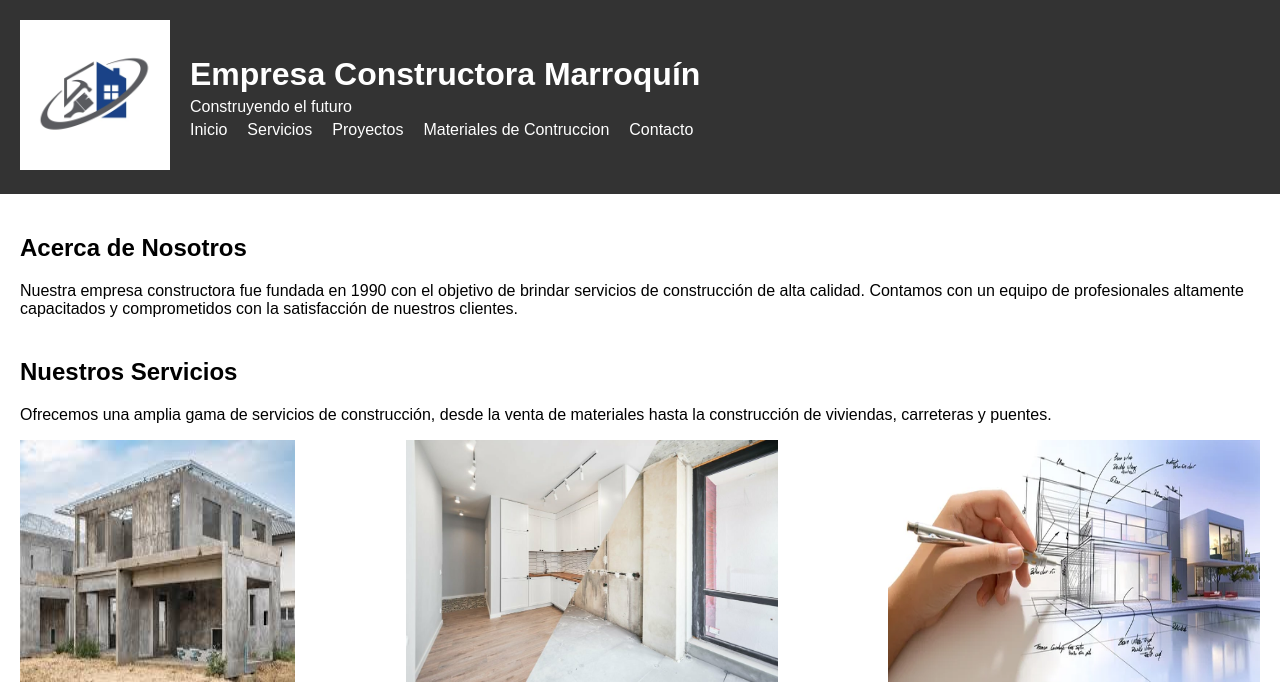
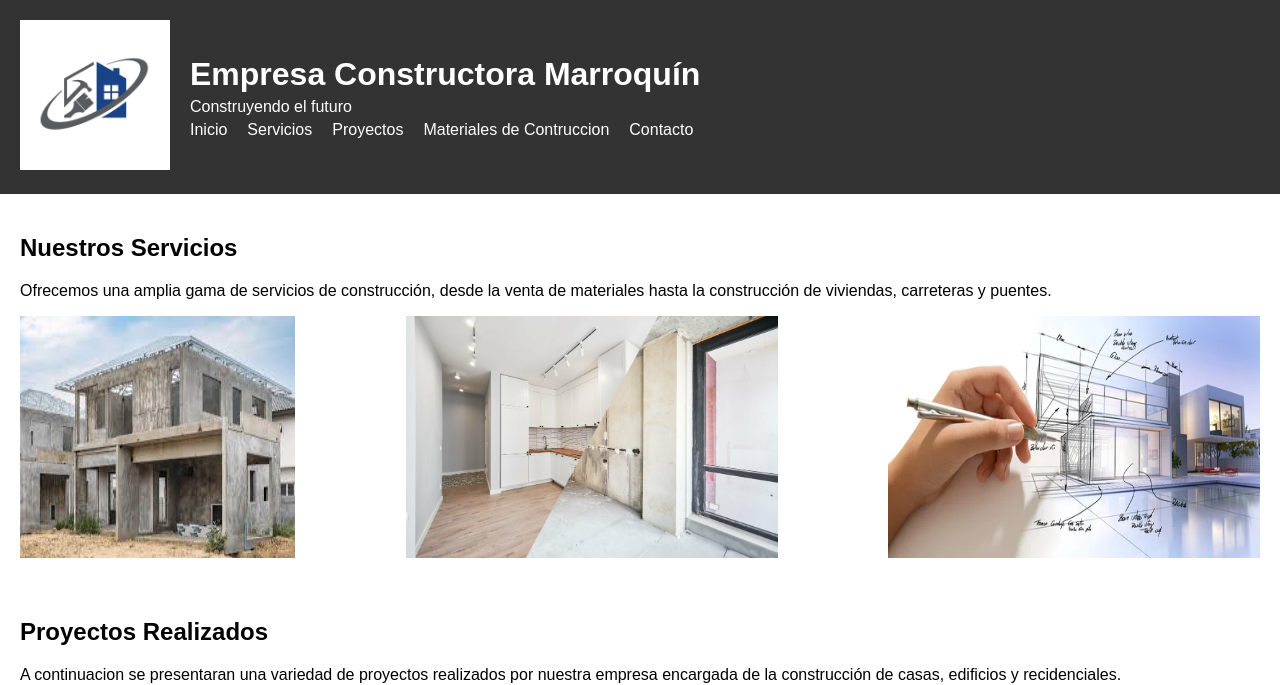
Before and after one commit to dmarroquinygithub/empresa-constructora, a plain HTML site: page index.html in a window 1280 px wide. Shown: the top 685 px of the page. Drawn offline with Linux system fonts and the light colour scheme; files whose address does not match are found by name.

Commit message:
Update index.html
Borrar la seccion del Acerca de Nosotros

```diff
--- a/index.html
+++ b/index.html
@@ -29,12 +29,6 @@
     </header>
 
     <main>
-        <section>
-            <h2>Acerca de Nosotros</h2>
-            <p>Nuestra empresa constructora fue fundada en 1990 con el objetivo de brindar servicios de construcción de
-                alta calidad. Contamos con un equipo de profesionales altamente capacitados y comprometidos con la
-                satisfacción de nuestros clientes.</p>
-        </section>
         <section id="servicios">
             <h2>Nuestros Servicios</h2>
             <p>Ofrecemos una amplia gama de servicios de construcción, desde la venta de materiales hasta la
```
